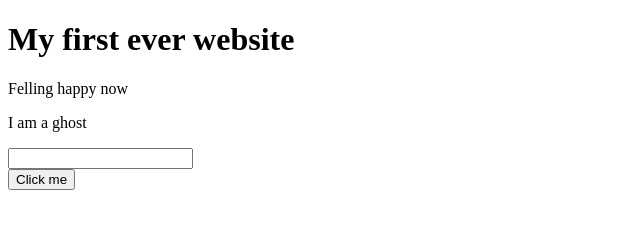
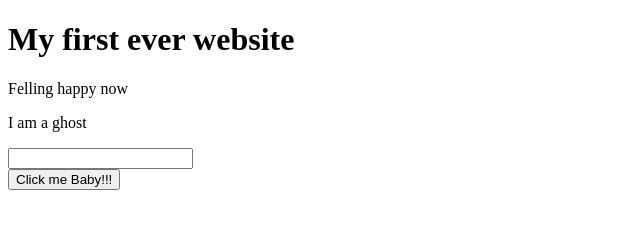
Before and after one commit to AbdurRahmanTS/my-first-website, a plain HTML site: page index.html in a window 1280 px wide. Shown: the whole page, without its empty margins (0-640 px from the left). Drawn offline with Linux system fonts and the light colour scheme.

Commit message:
mistake button

```diff
--- a/index.html
+++ b/index.html
@@ -11,6 +11,6 @@
     <p>I am a ghost</p>
     <input type="text">
     <br>
-    <button>Click me</button>
+    <button>Click me Baby!!!</button>
 </body>
 </html>
```
